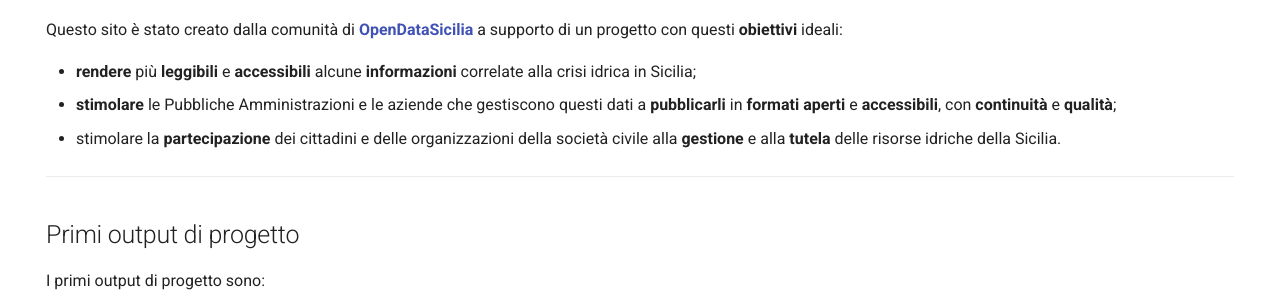
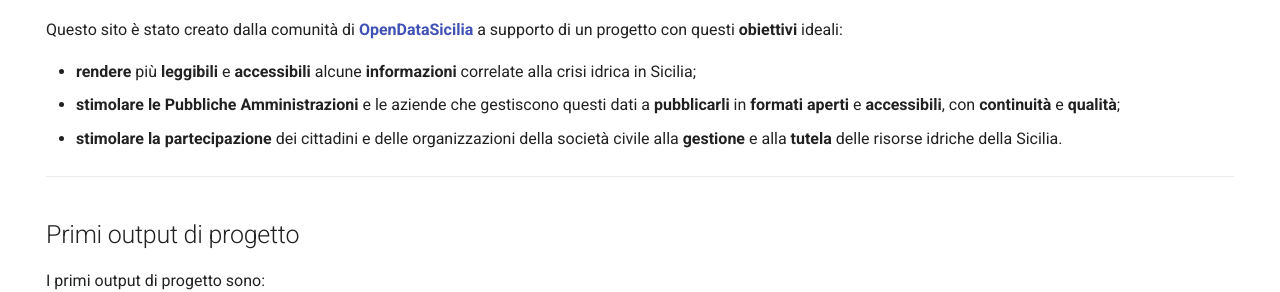
Before and after one commit to opendatasicilia/emergenza-idrica-sicilia, an MkDocs documentation site: the page built from docs/index.md, in a window 1280 px wide and 1370 px high. Shown: the part 714-1006 px from the top of the window. Built offline with MkDocs 1.6.1 and Material for MkDocs 9.7.7, drawn with Linux system fonts in a browser that asks for light colours; comment, search, counter and statistics services are not loaded.

```diff
--- a/docs/index.md
+++ b/docs/index.md
@@ -25,8 +25,8 @@ La pubblicazione regolare di questi dati, accessibili a tutti, può giocare un r
 Questo sito è stato creato dalla comunità di [**OpenDataSicilia**](https://opendatasicilia.it) a supporto di un progetto con questi **obiettivi** ideali:
 
 - **rendere** più **leggibili** e **accessibili** alcune **informazioni** correlate alla crisi idrica in Sicilia;
-- **stimolare** le Pubbliche Amministrazioni e le aziende che gestiscono questi dati a **pubblicarli** in **formati** **aperti** e **accessibili**, con **continuità** e **qualità**;
-- stimolare la **partecipazione** dei cittadini e delle organizzazioni della società civile alla **gestione** e alla **tutela** delle risorse idriche della Sicilia.
+- **stimolare le Pubbliche Amministrazioni** e le aziende che gestiscono questi dati a **pubblicarli** in **formati** **aperti** e **accessibili**, con **continuità** e **qualità**;
+- **stimolare la partecipazione** dei cittadini e delle organizzazioni della società civile alla **gestione** e alla **tutela** delle risorse idriche della Sicilia.
 
 ---
 
```
